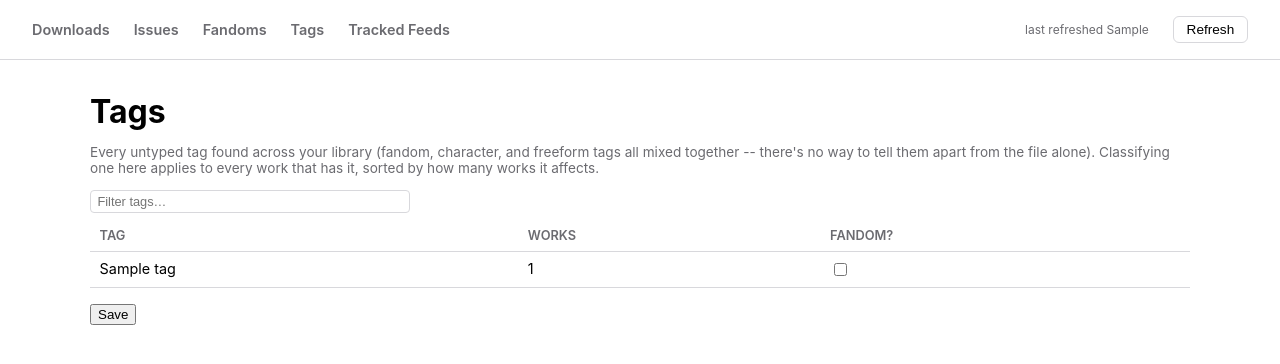
After one commit to chelz866/musical-octo-engine, a FastAPI app: template app/templates/tags.html in a window 1280 px wide. The commit adds this page. Shown: the top 364 px of the page. Run offline with FastAPI, Linux system fonts and the light colour scheme; the template is opened without the code that fills it: most values are stand-ins (such as "Sample title", 1, 10 or a date in 2020); parts of the project's set-up code (start-up, migrations or seed data) failed here and were passed over.

Commit message:
Classify fandom by tag globally instead of per work
Per-work fandom correction doesn't scale: a library-wide mis-guess (a
fandom name the heuristic excludes, or a character it wrongly includes)
meant fixing it on every single affected work individually, potentially
thousands of them.

Replace it with a new Tags page listing every untyped tag across the
whole library once, sorted by how many works it affects, with a
checkbox for "is this a fandom" -- classifying one tag there fixes
every work that has it in a single action (scanner._resolve_fandoms).
The per-work picker on Downloads/Issues still exists as a shortcut
scoped to one work's own tags, but now saves into the same global
classification rather than a per-work-only override.

This removes the old per-work fandom override entirely (db.set_fields/
set_fandoms and Override.fandoms) in favor of a new tag_flags table,
since maintaining both a per-work and a global mechanism with unclear
precedence wasn't worth the complexity. Verified live: classifying one
shared tag across 3 works fixed all 3 in one action, and un-classifying
it via any one work's picker un-fixes it everywhere too.

```diff
--- a/app/db.py
+++ b/app/db.py
@@ -1,6 +1,12 @@
 """Small local SQLite store for the only persistent state this app has:
-per-work manual overrides (title/author/fandoms), issue dismissals, and the
-list of AO3 feed URLs the user wants tracked on the Tracked Feeds page.
+per-work manual overrides (title/author), issue dismissals, a global tag ->
+is-fandom classification, and the list of AO3 feed URLs the user wants
+tracked on the Tracked Feeds page.
+
+Fandom is classified per *tag*, not per work: correcting one tag (e.g.
+marking "Torchwood" as a fandom) retroactively fixes every work that has
+that tag, instead of requiring a correction on each of what could be
+thousands of individual works. See scanner._resolve_fandoms.
 
 Everything else is computed live from the filesystem/log/feed on each
 request -- this is deliberately the minimum needed to make those pages useful.
@@ -16,7 +22,6 @@ class Override:
     work_id: str
     title: str | None = None
     author: str | None = None
-    fandoms: list[str] | None = None
     dismissed: bool = False
 
 
@@ -94,6 +99,14 @@ def init_db(path: str) -> None:
             )
             """
         )
+        conn.execute(
+            """
+            CREATE TABLE IF NOT EXISTS tag_flags (
+                tag TEXT PRIMARY KEY,
+                is_fandom INTEGER NOT NULL
+            )
+            """
+        )
         _ensure_column(conn, "works_cache", "fandom_candidates")
 
 
@@ -119,52 +132,27 @@ def _connect(path: str):
 
 
 def _row_to_override(row) -> Override:
-    work_id, title, author, fandoms, dismissed = row
-    return Override(
-        work_id=work_id,
-        title=title,
-        author=author,
-        fandoms=[f for f in fandoms.split("\x1f") if f] if fandoms else None,
-        dismissed=bool(dismissed),
-    )
+    work_id, title, author, dismissed = row
+    return Override(work_id=work_id, title=title, author=author, dismissed=bool(dismissed))
 
 
 def get_all_overrides(path: str) -> dict[str, Override]:
     with _connect(path) as conn:
-        rows = conn.execute(
-            "SELECT work_id, title, author, fandoms, dismissed FROM overrides"
-        ).fetchall()
+        rows = conn.execute("SELECT work_id, title, author, dismissed FROM overrides").fetchall()
     return {row[0]: _row_to_override(row) for row in rows}
 
 
 def get_override(path: str, work_id: str) -> Override | None:
     with _connect(path) as conn:
         row = conn.execute(
-            "SELECT work_id, title, author, fandoms, dismissed FROM overrides WHERE work_id = ?",
+            "SELECT work_id, title, author, dismissed FROM overrides WHERE work_id = ?",
             (work_id,),
         ).fetchone()
     return _row_to_override(row) if row else None
 
 
-def set_fields(path: str, work_id: str, title: str | None, author: str | None, fandoms: list[str] | None) -> None:
-    fandoms_str = "\x1f".join(fandoms) if fandoms else None
-    with _connect(path) as conn:
-        conn.execute(
-            """
-            INSERT INTO overrides (work_id, title, author, fandoms, dismissed)
-            VALUES (?, ?, ?, ?, 0)
-            ON CONFLICT(work_id) DO UPDATE SET title = excluded.title,
-                author = excluded.author, fandoms = excluded.fandoms
-            """,
-            (work_id, title, author, fandoms_str),
-        )
-
-
 def set_title_author(path: str, work_id: str, title: str | None, author: str | None) -> None:
-    """Updates only title/author, leaving any existing fandoms override and
-    dismissed flag untouched -- the Issues page's title/author form no
-    longer touches fandoms at all, that's the fandom picker's job now.
-    """
+    """Updates only title/author, leaving the dismissed flag untouched."""
     with _connect(path) as conn:
         conn.execute(
             """
@@ -176,20 +164,24 @@ def set_title_author(path: str, work_id: str, title: str | None, author: str | N
         )
 
 
-def set_fandoms(path: str, work_id: str, fandoms: list[str] | None) -> None:
-    """Updates only the fandoms override, leaving any existing title/author
-    override and dismissed flag untouched (unlike set_fields, which sets
-    all three together and is meant for the Issues page's full edit form).
+def get_all_tag_flags(path: str) -> dict[str, bool]:
+    with _connect(path) as conn:
+        rows = conn.execute("SELECT tag, is_fandom FROM tag_flags").fetchall()
+    return {row[0]: bool(row[1]) for row in rows}
+
+
+def set_tag_flags(path: str, flags: dict[str, bool]) -> None:
+    """Bulk-sets tag -> is-fandom classifications. Explicitly classifying a
+    tag applies everywhere that tag appears, across every work -- this is
+    the mechanism for correcting fandom at scale instead of per work.
     """
-    fandoms_str = "\x1f".join(fandoms) if fandoms else None
     with _connect(path) as conn:
-        conn.execute(
+        conn.executemany(
             """
-            INSERT INTO overrides (work_id, fandoms)
-            VALUES (?, ?)
-            ON CONFLICT(work_id) DO UPDATE SET fandoms = excluded.fandoms
+            INSERT INTO tag_flags (tag, is_fandom) VALUES (?, ?)
+            ON CONFLICT(tag) DO UPDATE SET is_fandom = excluded.is_fandom
             """,
-            (work_id, fandoms_str),
+            [(tag, int(is_fandom)) for tag, is_fandom in flags.items()],
         )
 
 
--- a/app/main.py
+++ b/app/main.py
@@ -106,10 +106,50 @@ def set_work_fandom(
     other_fandoms: str = Form(""),
     next: str = Form("/"),
 ):
-    extra = [f.strip() for f in other_fandoms.split(",") if f.strip()]
-    combined = list(dict.fromkeys([*fandoms, *extra]))  # dedupe, keep order
-    db.set_fandoms(DB_PATH, work_id, combined or None)
+    """Classifies tags globally (see db.set_tag_flags), scoped to this
+    work's own candidate tags plus whatever the user typed in "other" --
+    it looks like a per-work edit, but the effect applies to every work
+    that shares the same tag, since fandom is classified per tag now.
+    """
+    by_id = {e.work_id: e for e in scanner.load_cached(DB_PATH).entries}
+    entry = by_id.get(work_id)
+    candidates = entry.fandom_candidates if entry else []
+
+    checked = set(fandoms)
+    flags = {tag: (tag in checked) for tag in candidates}
+    for extra in (f.strip() for f in other_fandoms.split(",")):
+        if extra:
+            flags[extra] = True
+
+    db.set_tag_flags(DB_PATH, flags)
     return RedirectResponse(url=next or "/", status_code=303)
+
+
+@app.get("/tags", response_class=HTMLResponse)
+def tags_page(request: Request):
+    result = scanner.load_cached(DB_PATH)
+    counts: Counter = Counter()
+    is_fandom_now: dict[str, bool] = {}
+    for entry in result.entries:
+        for tag in entry.fandom_candidates:
+            counts[tag] += 1
+            is_fandom_now[tag] = is_fandom_now.get(tag, False) or tag in entry.fandoms
+
+    sorted_tags = sorted(counts.items(), key=lambda pair: (-pair[1], pair[0].lower()))
+    return templates.TemplateResponse(
+        "tags.html",
+        {
+            **_base_context(request),
+            "tags": [(tag, count, is_fandom_now[tag]) for tag, count in sorted_tags],
+        },
+    )
+
+
+@app.post("/tags/set")
+def set_tags(all_tags: list[str] = Form([]), fandoms: list[str] = Form([])):
+    checked = set(fandoms)
+    db.set_tag_flags(DB_PATH, {tag: (tag in checked) for tag in all_tags})
+    return RedirectResponse(url="/tags", status_code=303)
 
 
 @app.get("/fandoms", response_class=HTMLResponse)
--- a/app/templates/_fandom_picker.html
+++ b/app/templates/_fandom_picker.html
@@ -3,6 +3,7 @@
   <summary>edit</summary>
   <form method="post" action="/works/{{ work_id }}/fandom">
     <input type="hidden" name="next" value="{{ next_path }}">
+    <p class="hint">Applies to every work with the same tag (see the Tags page for bulk editing).</p>
     {% for cand in candidates %}
     <label class="fandom-option">
       <input type="checkbox" name="fandoms" value="{{ cand }}" {% if cand in selected %}checked{% endif %}>
--- a/app/templates/base.html
+++ b/app/templates/base.html
@@ -10,6 +10,7 @@
     <a href="/" class="{% if request.url.path == '/' %}active{% endif %}">Downloads</a>
     <a href="/issues" class="{% if request.url.path == '/issues' %}active{% endif %}">Issues</a>
     <a href="/fandoms" class="{% if request.url.path == '/fandoms' %}active{% endif %}">Fandoms</a>
+    <a href="/tags" class="{% if request.url.path == '/tags' %}active{% endif %}">Tags</a>
     <a href="/tracked" class="{% if request.url.path == '/tracked' %}active{% endif %}">Tracked Feeds</a>
     <span class="nav-spacer"></span>
     <span class="hint">
--- /dev/null
+++ b/app/templates/tags.html
@@ -0,0 +1,52 @@
+{% extends "base.html" %}
+{% block title %}Tags - AO3 Downloads{% endblock %}
+{% block content %}
+  <header>
+    <h1>Tags</h1>
+    <p class="paths">
+      Every untyped tag found across your library (fandom, character, and
+      freeform tags all mixed together -- there's no way to tell them apart
+      from the file alone). Classifying one here applies to every work that
+      has it, sorted by how many works it affects.
+    </p>
+  </header>
+
+  <input type="search" id="tag-filter" placeholder="Filter tags&hellip;" class="fandom-other" style="max-width: 320px;" oninput="filterTags(this.value)">
+
+  <form method="post" action="/tags/set">
+    <table>
+      <thead>
+        <tr>
+          <th>Tag</th>
+          <th>Works</th>
+          <th>Fandom?</th>
+        </tr>
+      </thead>
+      <tbody>
+        {% for tag, count, is_fandom in tags %}
+        <tr class="tag-row" data-tag="{{ tag | lower }}">
+          <td><input type="hidden" name="all_tags" value="{{ tag }}">{{ tag }}</td>
+          <td>{{ count }}</td>
+          <td><input type="checkbox" name="fandoms" value="{{ tag }}" {% if is_fandom %}checked{% endif %}></td>
+        </tr>
+        {% else %}
+        <tr>
+          <td colspan="3" class="empty">
+            {% if last_refreshed %}No tags found.{% else %}No data yet &mdash; click Refresh above.{% endif %}
+          </td>
+        </tr>
+        {% endfor %}
+      </tbody>
+    </table>
+    {% if tags %}<button type="submit" style="margin-top: 1rem;">Save</button>{% endif %}
+  </form>
+
+  <script>
+    function filterTags(query) {
+      query = query.toLowerCase();
+      document.querySelectorAll(".tag-row").forEach(function (row) {
+        row.style.display = row.dataset.tag.includes(query) ? "" : "none";
+      });
+    }
+  </script>
+{% endblock %}
```
Also changed, not shown: app/scanner.py (+22 -6 lines), tests/test_db.py (+36 -28 lines), tests/test_scanner.py (+29 -6 lines), README.md.
